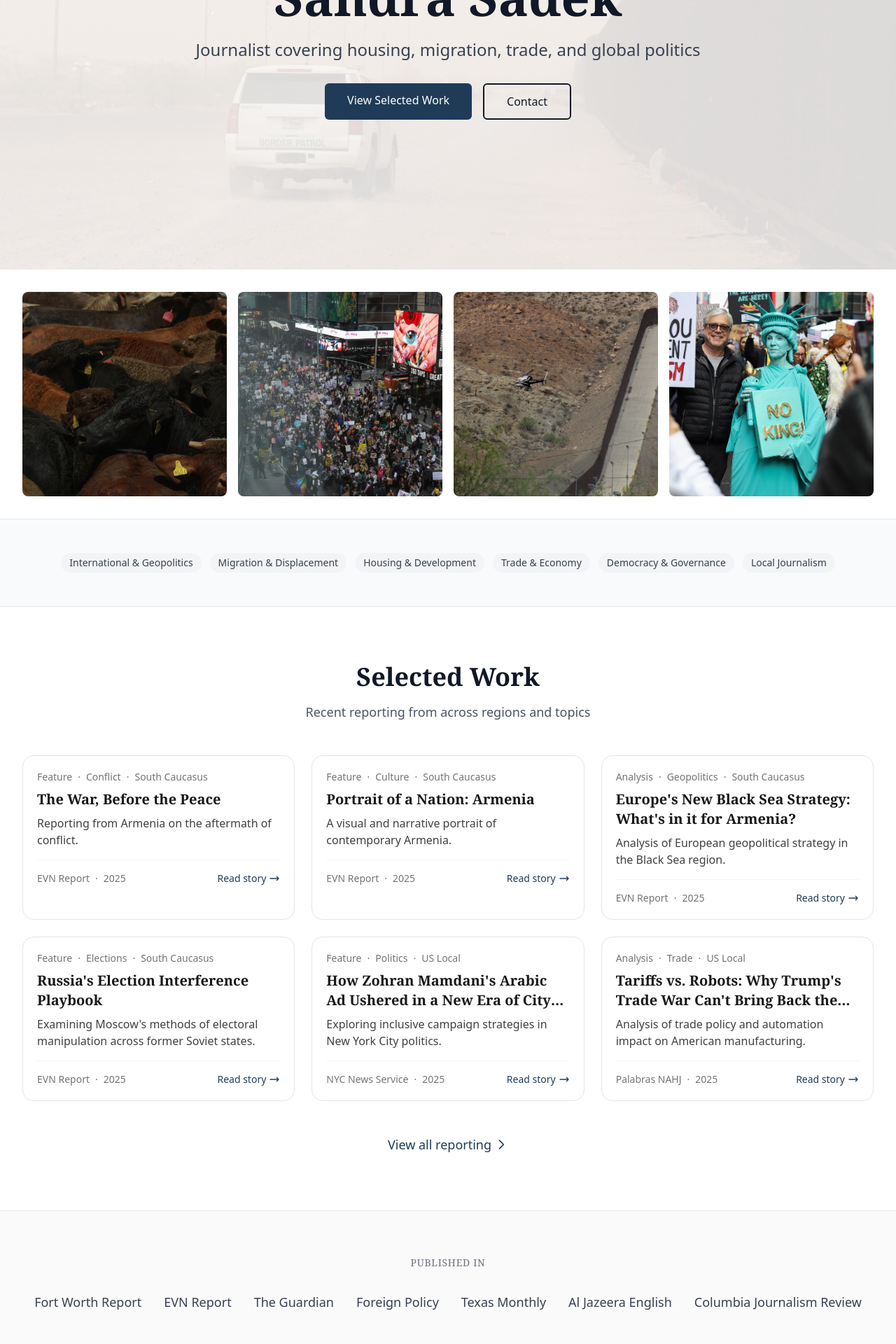
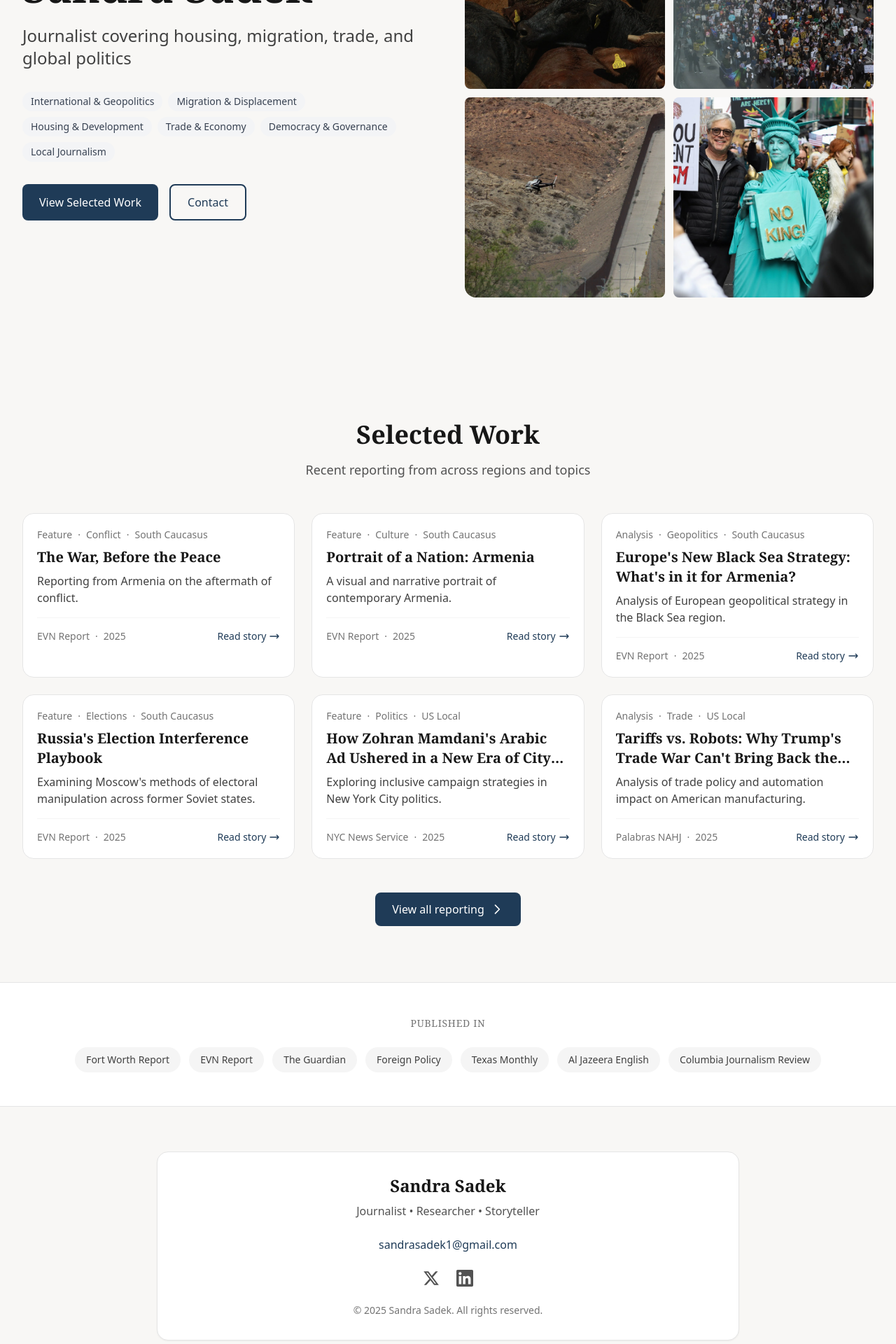
Before and after one commit to edlight123/sandra-sadek, a Next.js app: page / in a window 1280 px wide. Shown: the part 320-2240 px from the top of the page at 70% size. Built offline with nearby package versions, Linux system fonts and the light colour scheme.

Commit message:
Modernize home page with editorial two-column hero, WorkCard grid, and cohesive design system

```diff
--- a/app/page.tsx
+++ b/app/page.tsx
@@ -4,7 +4,6 @@ import Link from "next/link";
 import { workItems } from "@/data/work";
 import WorkCard from "@/components/WorkCard";
 import TagPill from "@/components/TagPill";
-import Grid from "@/components/Grid";
 import { useEffect, useRef } from "react";
 
 export default function HomePage() {
@@ -52,47 +51,46 @@ export default function HomePage() {
   ];
 
   return (
+    <div className="bg-[#f8f7f5]">
+      {/* Hero Section */}
+      <section className="relative py-16 md:py-24">
+        <div className="max-w-7xl mx-auto px-4 sm:px-6 lg:px-8">
+          <div className="grid lg:grid-cols-2 gap-12 items-center">
+            {/* Left: Text & CTAs */}
             <div>
-      {/* Hero Section */}
-      <section className="relative min-h-[80vh] flex items-center justify-center overflow-hidden">
-        {/* Background Image with Overlay */}
-        <div className="absolute inset-0 z-0">
-          <img
-            src="/images/borderlands-cover.jpg"
-            alt="Background"
-            className="w-full h-full object-cover"
-          />
-          <div className="absolute inset-0 bg-white/85" />
+              <h1 className="text-5xl md:text-6xl font-serif font-bold mb-6 text-neutral-900">
+                Sandra Sadek
+              </h1>
+              <p className="text-xl md:text-2xl text-neutral-700 mb-8">
+                Journalist covering housing, migration, trade, and global politics
+              </p>
+
+              {/* Beats as Pills */}
+              <div className="flex flex-wrap gap-2 mb-8">
+                {beats.map((beat) => (
+                  <TagPill key={beat} label={beat} />
+                ))}
               </div>
 
-        <div className="relative z-10 max-w-4xl mx-auto px-4 sm:px-6 lg:px-8 text-center">
-          <h1 className="text-5xl md:text-7xl font-serif font-bold mb-6">
-            Sandra Sadek
-          </h1>
-          <p className="text-xl md:text-2xl text-gray-700 mb-8">
-            Journalist covering housing, migration, trade, and global politics
-          </p>
-          <div className="flex flex-col sm:flex-row gap-4 justify-center">
+              {/* CTA Buttons */}
+              <div className="flex flex-col sm:flex-row gap-4">
                 <a
                   href="#selected-work"
-              className="px-8 py-3 bg-accent text-white rounded-md font-medium hover:bg-blue-700 transition-colors duration-200"
+                  className="inline-flex items-center justify-center px-6 py-3 bg-accent text-white rounded-lg font-medium hover:bg-accent/90 transition-colors"
                 >
                   View Selected Work
                 </a>
                 <Link
                   href="/contact"
-              className="px-8 py-3 border-2 border-gray-900 text-gray-900 rounded-md font-medium hover:bg-gray-900 hover:text-white transition-colors duration-200"
+                  className="inline-flex items-center justify-center px-6 py-3 border-2 border-accent text-accent rounded-lg font-medium hover:bg-accent/5 transition-colors"
                 >
                   Contact
                 </Link>
               </div>
             </div>
-      </section>
 
-      {/* Featured Images Section */}
-      <section className="py-8 bg-white">
-        <div className="max-w-7xl mx-auto px-4 sm:px-6 lg:px-8">
-          <div className="grid grid-cols-2 md:grid-cols-4 gap-4">
+            {/* Right: 2×2 Image Collage */}
+            <div className="grid grid-cols-2 gap-3 rounded-2xl overflow-hidden">
               <div className="aspect-square overflow-hidden rounded-lg">
                 <img
                   src="/images/projects/borderlands/01.jpg"
@@ -123,47 +121,37 @@ export default function HomePage() {
               </div>
             </div>
           </div>
-      </section>
-
-      {/* Beats Strip */}
-      <section className="bg-gray-50 py-12 border-y border-gray-200">
-        <div className="max-w-7xl mx-auto px-4 sm:px-6 lg:px-8">
-          <div className="flex flex-wrap justify-center gap-3">
-            {beats.map((beat) => (
-              <TagPill key={beat} label={beat} />
-            ))}
-          </div>
         </div>
       </section>
 
       {/* Selected Work Section */}
-      <section id="selected-work" className="py-20">
+      <section id="selected-work" className="py-16 md:py-20">
         <div className="max-w-7xl mx-auto px-4 sm:px-6 lg:px-8">
           <div className="text-center mb-12">
-            <h2 className="text-3xl md:text-4xl font-serif font-bold mb-4">
+            <h2 className="text-3xl md:text-4xl font-serif font-bold mb-4 text-neutral-900">
               Selected Work
             </h2>
-            <p className="text-lg text-gray-600">
+            <p className="text-lg text-neutral-600">
               Recent reporting from across regions and topics
             </p>
           </div>
 
-          <div ref={cardsRef}>
-            <Grid columns={3}>
+          {/* Work Cards Grid */}
+          <div ref={cardsRef} className="grid gap-6 md:grid-cols-2 lg:grid-cols-3 mb-12">
             {featuredWork.map((item) => (
               <WorkCard key={item.id} item={item} />
             ))}
-            </Grid>
           </div>
 
-          <div className="text-center mt-12">
+          {/* View All Button */}
+          <div className="text-center">
             <Link
               href="/work"
-              className="inline-flex items-center text-accent hover:underline font-medium text-lg"
+              className="inline-flex items-center px-6 py-3 bg-accent text-white rounded-lg font-medium hover:bg-accent/90 transition-colors"
             >
               View all reporting
               <svg
-                className="w-5 h-5 ml-1"
+                className="w-5 h-5 ml-2"
                 fill="none"
                 stroke="currentColor"
                 viewBox="0 0 24 24"
@@ -180,21 +168,77 @@ export default function HomePage() {
         </div>
       </section>
 
-      {/* Outlets Strip */}
-      <section className="bg-off-white py-16 border-y border-gray-200">
+      {/* Published In Strip */}
+      <section className="py-12 border-y border-neutral-200 bg-white">
         <div className="max-w-7xl mx-auto px-4 sm:px-6 lg:px-8">
-          <h3 className="text-center text-sm uppercase tracking-wider text-gray-500 mb-8">
+          <h3 className="text-center text-sm uppercase tracking-wider text-neutral-500 mb-6">
             Published In
           </h3>
-          <div className="flex flex-wrap justify-center items-center gap-8 text-gray-700">
+          <div className="flex flex-wrap justify-center gap-3">
             {outlets.map((outlet) => (
-              <span key={outlet} className="text-lg font-medium">
+              <span
+                key={outlet}
+                className="inline-flex items-center px-4 py-2 rounded-full bg-neutral-100 text-sm font-medium text-neutral-700"
+              >
                 {outlet}
               </span>
             ))}
           </div>
         </div>
       </section>
+
+      {/* Footer Identity Card */}
+      <section className="py-16">
+        <div className="max-w-4xl mx-auto px-4 sm:px-6 lg:px-8">
+          <div className="rounded-2xl border border-neutral-200 bg-white p-6 md:p-8 text-center shadow-sm">
+            <h2 className="text-2xl font-serif font-bold mb-2 text-neutral-900">
+              Sandra Sadek
+            </h2>
+            <p className="text-neutral-600 mb-6">
+              Journalist • Researcher • Storyteller
+            </p>
+
+            {/* Email */}
+            <div className="mb-6">
+              <a
+                href="mailto:sandrasadek1@gmail.com"
+                className="text-accent hover:underline font-medium"
+              >
+                sandrasadek1@gmail.com
+              </a>
+            </div>
+
+            {/* Social Links */}
+            <div className="flex justify-center gap-6 mb-6">
+              <a
+                href="https://twitter.com/SandraSadek1"
+                target="_blank"
+                rel="noopener noreferrer"
+                className="text-neutral-600 hover:text-accent transition-colors"
+              >
+                <svg className="w-6 h-6" fill="currentColor" viewBox="0 0 24 24">
+                  <path d="M18.244 2.25h3.308l-7.227 8.26 8.502 11.24H16.17l-5.214-6.817L4.99 21.75H1.68l7.73-8.835L1.254 2.25H8.08l4.713 6.231zm-1.161 17.52h1.833L7.084 4.126H5.117z" />
+                </svg>
+              </a>
+              <a
+                href="https://www.linkedin.com/in/sandra-sadek-61152b174/"
+                target="_blank"
+                rel="noopener noreferrer"
+                className="text-neutral-600 hover:text-accent transition-colors"
+              >
+                <svg className="w-6 h-6" fill="currentColor" viewBox="0 0 24 24">
+                  <path d="M20.447 20.452h-3.554v-5.569c0-1.328-.027-3.037-1.852-3.037-1.853 0-2.136 1.445-2.136 2.939v5.667H9.351V9h3.414v1.561h.046c.477-.9 1.637-1.85 3.37-1.85 3.601 0 4.267 2.37 4.267 5.455v6.286zM5.337 7.433c-1.144 0-2.063-.926-2.063-2.065 0-1.138.92-2.063 2.063-2.063 1.14 0 2.064.925 2.064 2.063 0 1.139-.925 2.065-2.064 2.065zm1.782 13.019H3.555V9h3.564v11.452zM22.225 0H1.771C.792 0 0 .774 0 1.729v20.542C0 23.227.792 24 1.771 24h20.451C23.2 24 24 23.227 24 22.271V1.729C24 .774 23.2 0 22.222 0h.003z" />
+                </svg>
+              </a>
+            </div>
+
+            {/* Copyright */}
+            <p className="text-sm text-neutral-500">
+              © {new Date().getFullYear()} Sandra Sadek. All rights reserved.
+            </p>
+          </div>
+        </div>
+      </section>
     </div>
   );
 }
```
Lines whose indentation alone changed are shown as unchanged.
